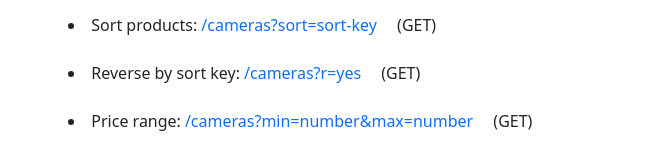
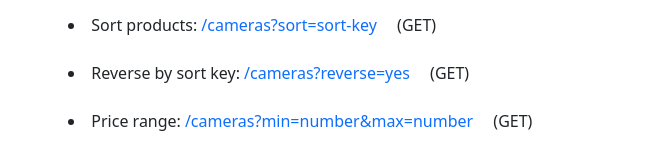
Before and after one commit to AlexRozenbaum/project-Cameras, a website: page public/index.html in a window 1280 px wide. Shown: the part 352-495 px from the top of the page, without its empty margins (305-972 px from the left). Drawn offline with nearby package versions, Linux system fonts and the light colour scheme.

Commit message:
18_10_22

```diff
--- a/public/index.html
+++ b/public/index.html
@@ -31,7 +31,7 @@
                     </li>
                     <li class="pt-2 form-inline">Sort products:<a class="nav-link ps-1 d-inline-block" href=" https://shy-dungarees-goat.cyclic.app/cameras?sort=company" target="_blank">/cameras?sort=sort-key</a><span> (GET)</span>
                     </li>
-                    <li class="pt-2 form-inline">Reverse by sort key:<a class="nav-link ps-1 d-inline-block" href=" https://shy-dungarees-goat.cyclic.app/cameras?sort=company&reverse=yes" target="_blank">/cameras?r=yes</a><span> (GET)</span>
+                    <li class="pt-2 form-inline">Reverse by sort key:<a class="nav-link ps-1 d-inline-block" href=" https://shy-dungarees-goat.cyclic.app/cameras?sort=company&reverse=yes" target="_blank">/cameras?reverse=yes</a><span> (GET)</span>
                     </li>
                     <li class="pt-2 form-inline">Price range:<a class="nav-link ps-1 d-inline-block" href=" https://shy-dungarees-goat.cyclic.app/cameras?min=10&max=10000" target="_blank">/cameras?min=number&max=number</a><span> (GET)</span>
                     </li>
```
